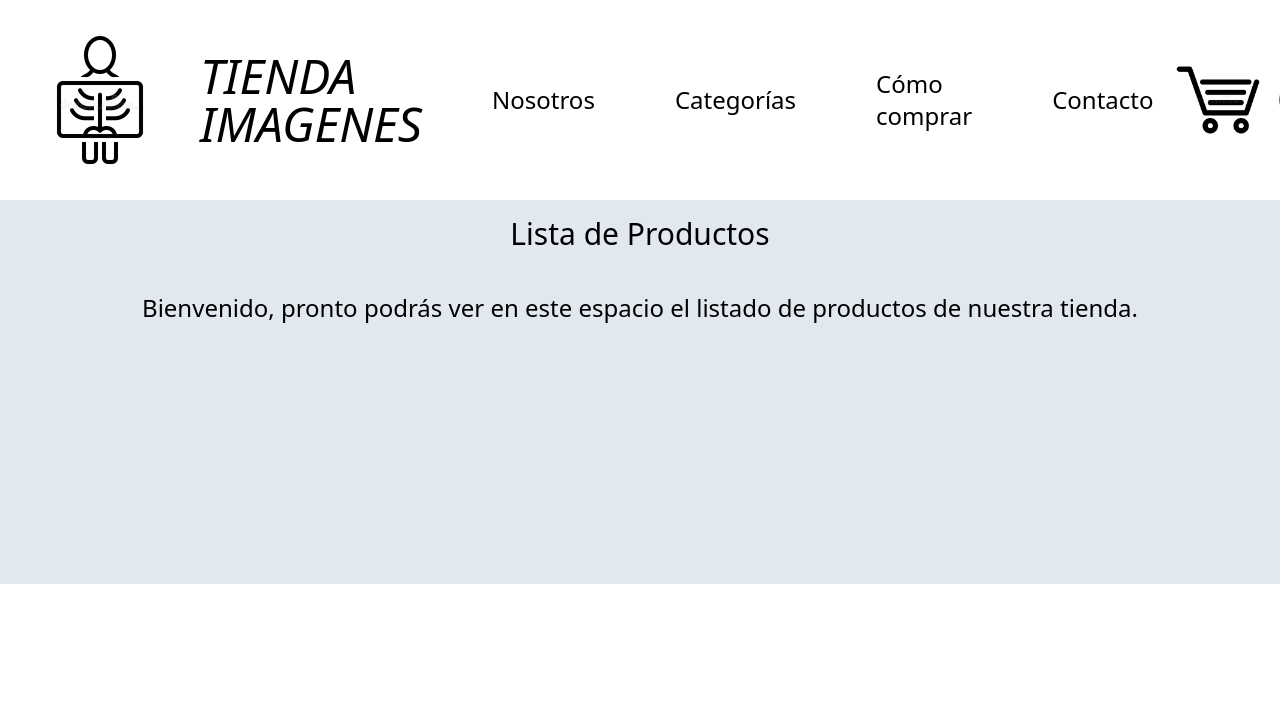
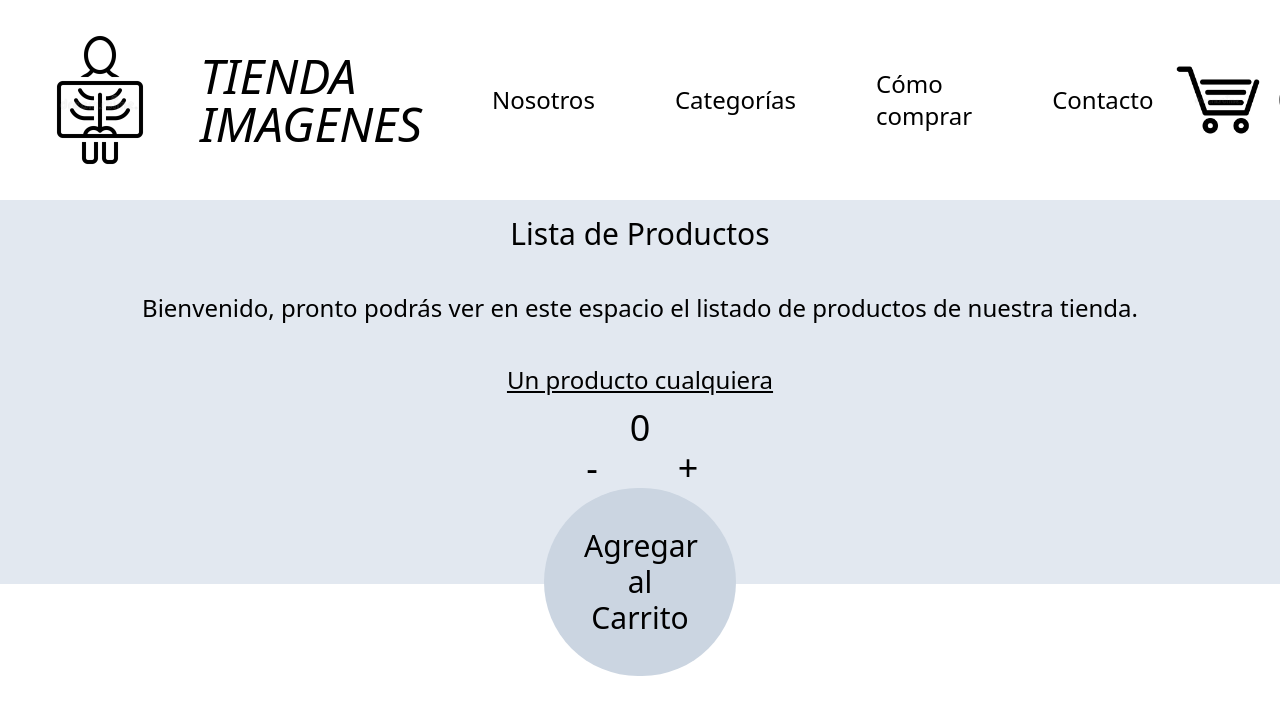
Before and after one commit to rofaba/PreEntrega3-Faure, a React (Create React App) app: page / in a window 1280 px wide. Shown: the top 714 px of the page. Built offline with nearby package versions, Linux system fonts and the light colour scheme.

Commit message:
add contador

```diff
--- /dev/null
+++ b/src/components/ItemCount/ItemCount.js
@@ -0,0 +1,43 @@
+import { useState } from "react";
+
+const ItemCount = (props) => {
+
+  const [contador, setContador] = useState(0);
+
+  const addItem = () => {
+    if (contador < props.stock) {
+      setContador(contador + 1);
+    } else {
+      alert("Lo siento, no hay más stock de este producto");
+    }
+  };
+  const removeItem = () => {
+    if (contador > 0) {
+      setContador(contador - 1);
+    }
+  };
+
+  return (
+    <div className=" flex flex-col justify-center items-center">
+      <h1 className="text-2xl mt-10 underline"> Un producto cualquiera </h1>
+
+      <h1 className="text-4xl pt-3"> {contador} </h1>
+      <div className="flex-row">
+        <button className="w-24 text-4xl" onClick={removeItem}>
+          {" "}
+          -{" "}
+        </button>
+        <button className="w-24 text-4xl" onClick={addItem}>
+          {" "}
+          +{" "}
+        </button>
+      </div>
+      <button className="rounded-full text-3xl p-10 w-48 bg-slate-300">
+        {" "}
+        Agregar al Carrito{" "}
+      </button>
+    </div>
+  );
+};
+
+export default ItemCount;
--- a/src/components/ItemListContainer/ItemListContainer.js
+++ b/src/components/ItemListContainer/ItemListContainer.js
@@ -1,14 +1,18 @@
 import props from 'react';
+import ItemCount from '../ItemCount/ItemCount.js';
 
 const ItemListContainer = (props) => {
+
+  const stock = 10;
+
   return (
   <div className="bg-slate-200 h-96">
-
-
     <h1 className='text-3xl text-center p-4 '>Lista de Productos</h1>
     <br></br>
     <p className="text-2xl text-center">{props.gretting}</p>
-  </div>
+
+    <ItemCount stock = {stock} />
+    </div>
 )
 };
 
```
Also changed, not shown: src/components/ItemCount/ItemCount.css (added).
